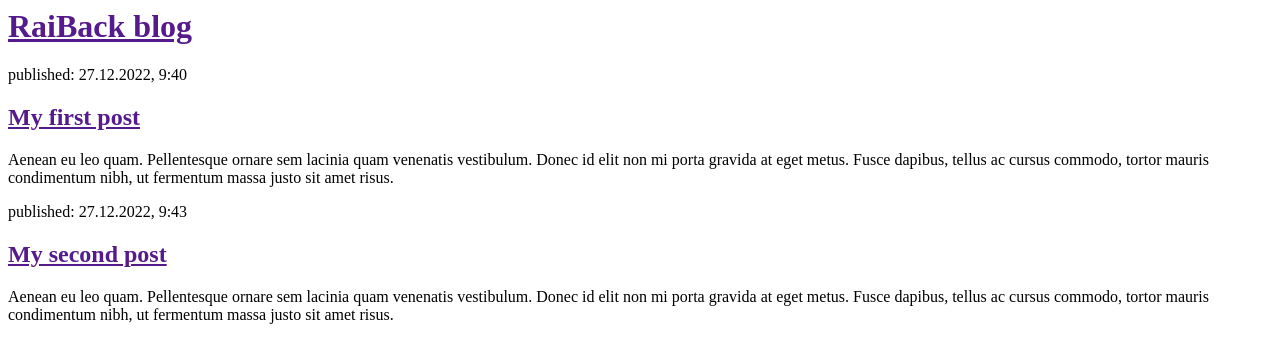
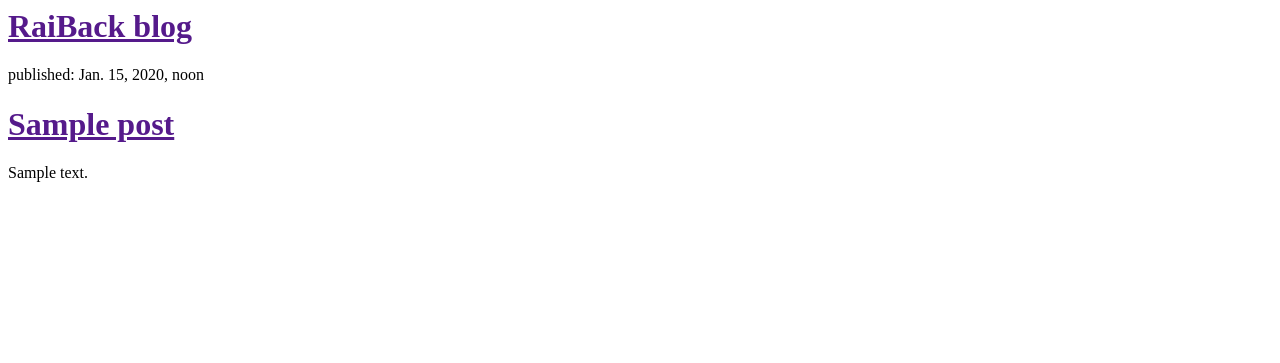
Before and after one commit to RaiBack21/my-first-blog, a Django app: page / in a window 1280 px wide. Shown: the top 363 px of the page. Run offline with Django 4.2, Linux system fonts and the light colour scheme; tables that the repository leaves empty hold one stand-in row (values such as "Sample post").

Commit message:
Modified templates to display posts from database.

```diff
--- a/django/blog/templates/blog/post_list.html
+++ b/django/blog/templates/blog/post_list.html
@@ -3,20 +3,18 @@
       <title>RaiBack blog</title>
     </head>
     <body>
+
       <div>
         <h1><a href="">RaiBack blog</a></h1>
       </div>
 
-      <div>
-        <p>published: 27.12.2022, 9:40</p>
-        <h2><a href="">My first post</a></h2>
-        <p>Aenean eu leo quam. Pellentesque ornare sem lacinia quam venenatis vestibulum. Donec id elit non mi porta gravida at eget metus. Fusce dapibus, tellus ac cursus commodo, tortor mauris condimentum nibh, ut fermentum massa justo sit amet risus.</p>
-      </div>
+      {% for post in posts %}
+        <div>
+          <p>published: {{ post.published_date }}</p>
+          <h1><a href="">{{ post.title }}</a></h1>
+          <p>{{ post.text|linebreaksbr }}</p>
+        </div>
+      {% endfor %}
 
-      <div>
-        <p>published: 27.12.2022, 9:43</p>
-        <h2><a href="">My second post</a></h2>
-        <p>Aenean eu leo quam. Pellentesque ornare sem lacinia quam venenatis vestibulum. Donec id elit non mi porta gravida at eget metus. Fusce dapibus, tellus ac cursus commodo, tortor mauris condimentum nibh, ut fermentum massa justo sit amet risus.</p>
-      </div>
     </body>
   </html>
--- a/django/blog/views.py
+++ b/django/blog/views.py
@@ -1,4 +1,7 @@
 from django.shortcuts import render
+from django.utils import timezone
+from .models import Post
 
 def post_list(request):
-    return render(request, 'blog/post_list.html', {})
+    posts = Post.objects.filter(published_date__lte=timezone.now()).order_by('published_date') #Дав ім'я QuerySet
+    return render(request, 'blog/post_list.html', {'posts': posts}) #В {}- дужках вказав що потріно передати для використання в шаблоні
```
